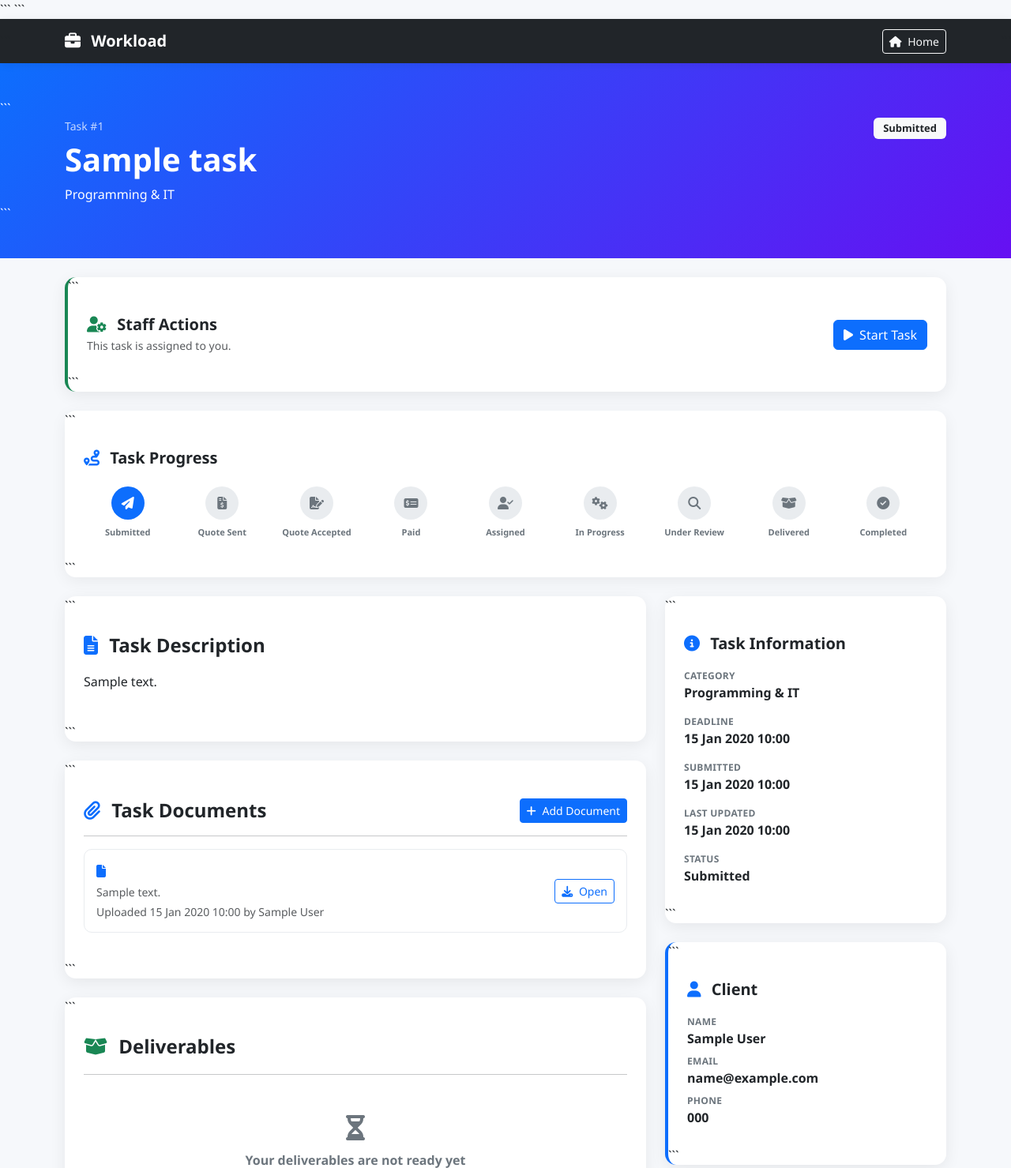
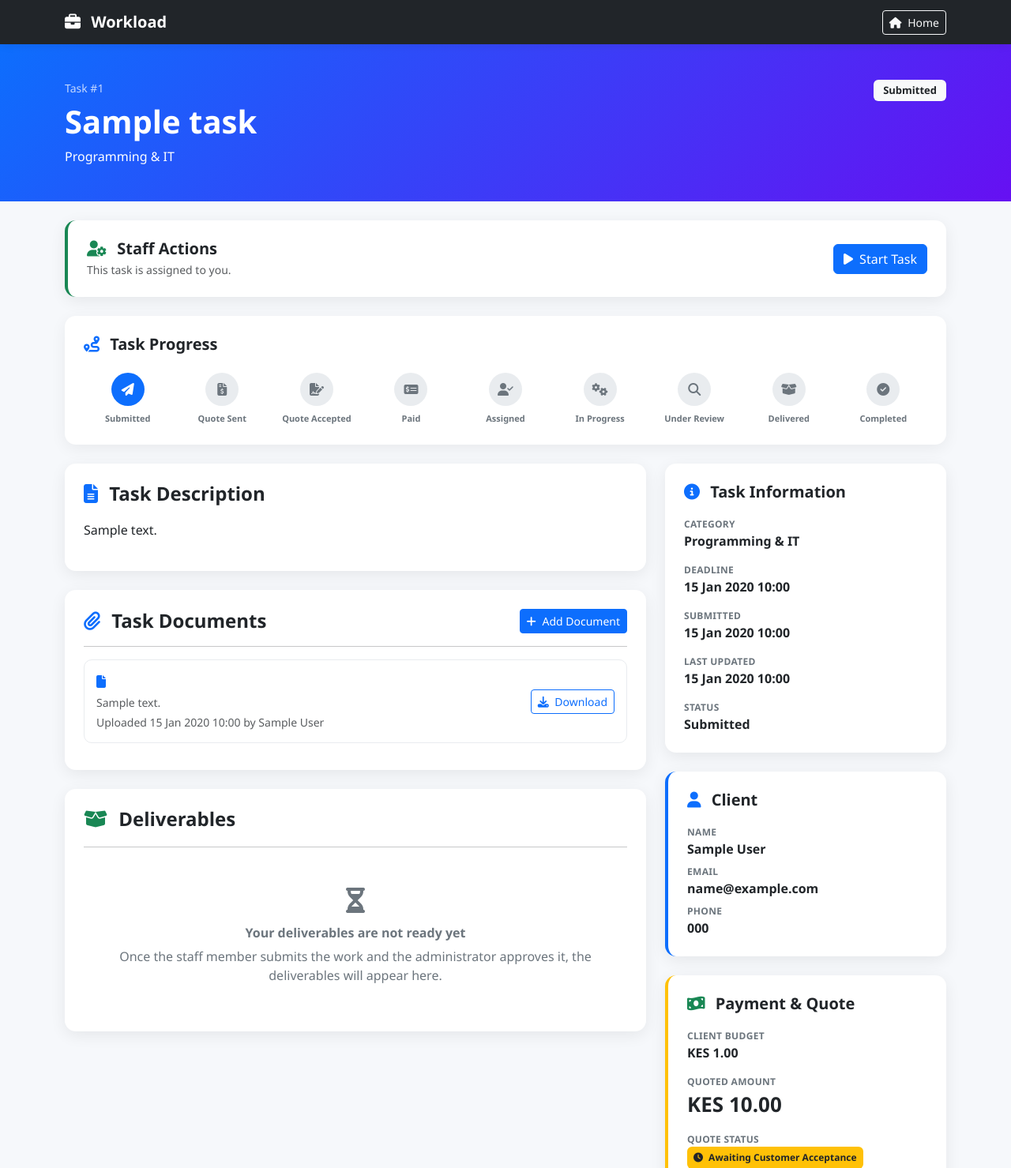
Before and after one commit to Newton-Atika/taskpro, a Django app: page /tasks/1/ in a window 1280 px wide. Shown: the top 1479 px of the page at 79% size. Run offline with Django 5.2, Linux system fonts and the light colour scheme; a user stored in the database is signed in; tables that the repository leaves empty hold one stand-in row (values such as "Sample post"); some libraries are stand-ins or nearby versions.

Commit message:
Update task_detail.html

````diff
--- a/tasks/templates/tasks/task_detail.html
+++ b/tasks/templates/tasks/task_detail.html
@@ -6,7 +6,6 @@
 
 <head>
 
-```
 <meta charset="UTF-8">
 
 <meta
@@ -202,8 +201,6 @@
     }
 
 </style>
-```
-
 </head>
 
 <body>
@@ -216,7 +213,6 @@
 
 <nav class="navbar navbar-dark bg-dark">
 
-```
 <div class="container">
 
     <a
@@ -246,7 +242,6 @@
     </div>
 
 </div>
-```
 
 </nav>
 
@@ -258,7 +253,7 @@
 
 <div class="page-header">
 
-```
+
 <div class="container">
 
     <div class="d-flex justify-content-between align-items-start">
@@ -364,7 +359,7 @@
     </div>
 
 </div>
-```
+
 
 </div>
 
@@ -378,7 +373,7 @@
 
 {% if messages %}
 
-```
+
 {% for message in messages %}
 
     <div
@@ -405,7 +400,7 @@
     </div>
 
 {% endfor %}
-```
+
 
 {% endif %}
 
@@ -419,7 +414,7 @@
 
 <div class="card task-card staff-actions mb-4">
 
-```
+
 <div class="card-body p-4">
 
     <div class="d-flex justify-content-between align-items-center flex-wrap gap-3">
@@ -513,7 +508,7 @@
     </div>
 
 </div>
-```
+
 
 </div>
 
@@ -527,7 +522,7 @@
 
 <div class="card workflow-card mb-4">
 
-```
+
 <div class="card-body p-4">
 
     <h5 class="fw-bold mb-4">
@@ -812,7 +807,7 @@
     </div>
 
 </div>
-```
+
 
 </div>
 
@@ -834,7 +829,7 @@
 
 <div class="card task-card mb-4">
 
-```
+
 <div class="card-body p-4">
 
     <h4 class="section-title">
@@ -852,7 +847,7 @@
     </div>
 
 </div>
-```
+
 
 </div>
 
@@ -864,7 +859,7 @@
 
 <div class="card task-card mb-4">
 
-```
+
 <div class="card-body p-4">
 
     <div class="d-flex justify-content-between align-items-center">
@@ -944,17 +939,13 @@
                     </div>
 
 
-                    <a
-                        href="{{ document.file.url }}"
-                        target="_blank"
-                        class="btn btn-outline-primary btn-sm"
-                    >
-
-                        <i class="fa-solid fa-download me-1"></i>
-
-                        Open
-
-                    </a>
+                        <a
+                            href="{% url 'download_task_document' document.id %}"
+                            class="btn btn-outline-primary btn-sm"
+                        >
+                            <i class="fa-solid fa-download me-1"></i>
+                            Download
+                        </a>
 
                 </div>
 
@@ -979,7 +970,7 @@
     {% endif %}
 
 </div>
-```
+
 
 </div>
 
@@ -993,7 +984,7 @@
 
 <div class="card task-card mb-4">
 
-```
+
 <div class="card-body p-4">
 
     <h4 class="section-title">
@@ -1055,15 +1046,11 @@
                             {% if deliverable.file %}
 
                                 <a
-                                    href="{{ deliverable.file.url }}"
-                                    target="_blank"
+                                    href="{% url 'download_deliverable' deliverable.id %}"
                                     class="btn btn-outline-success btn-sm"
                                 >
-
                                     <i class="fa-solid fa-download me-1"></i>
-
-                                    Open
-
+                                    Download
                                 </a>
 
                             {% endif %}
@@ -1194,7 +1181,7 @@
     {% endif %}
 
 </div>
-```
+
 
 </div>
 
@@ -1208,7 +1195,7 @@
 
 <div class="card task-card mb-4">
 
-```
+
 <div class="card-body p-4">
 
     <div class="d-flex justify-content-between align-items-center">
@@ -1280,15 +1267,11 @@
                     {% if deliverable.file %}
 
                         <a
-                            href="{{ deliverable.file.url }}"
-                            target="_blank"
+                            href="{% url 'download_deliverable' deliverable.id %}"
                             class="btn btn-outline-success btn-sm"
                         >
-
                             <i class="fa-solid fa-download me-1"></i>
-
-                            Open
-
+                            Download
                         </a>
 
                     {% endif %}
@@ -1415,7 +1398,7 @@
     {% endif %}
 
 </div>
-```
+
 
 </div>
 
@@ -1439,7 +1422,7 @@
 
 <div class="card task-card mb-4">
 
-```
+
 <div class="card-body p-4">
 
     <h5 class="section-title">
@@ -1516,7 +1499,7 @@
     </div>
 
 </div>
-```
+
 
 </div>
 
@@ -1528,7 +1511,7 @@
 
 <div class="card task-card customer-panel mb-4">
 
-```
+
 <div class="card-body p-4">
 
     <h5 class="section-title">
@@ -1579,7 +1562,7 @@
     </div>
 
 </div>
-```
+
 
 </div>
 
@@ -1597,7 +1580,7 @@
     {% endif %}
 ">
 
-```
+
 <div class="card-body p-4">
 
     <h5 class="section-title">
@@ -1939,7 +1922,7 @@
     {% endif %}
 
 </div>
-```
+
 
 </div>
 
@@ -1951,7 +1934,7 @@
 
 <div class="card task-card staff-panel mb-4">
 
-```
+
 <div class="card-body p-4">
 
     <h5 class="section-title">
@@ -2017,7 +2000,7 @@
     {% endif %}
 
 </div>
-```
+
 
 </div>
 
@@ -2031,7 +2014,7 @@
 
 <div class="card task-card admin-alert mb-4">
 
-```
+
 <div class="card-body p-4">
 
     <h5 class="section-title">
@@ -2093,7 +2076,7 @@
     {% endif %}
 
 </div>
-```
+
 
 </div>
 
````
